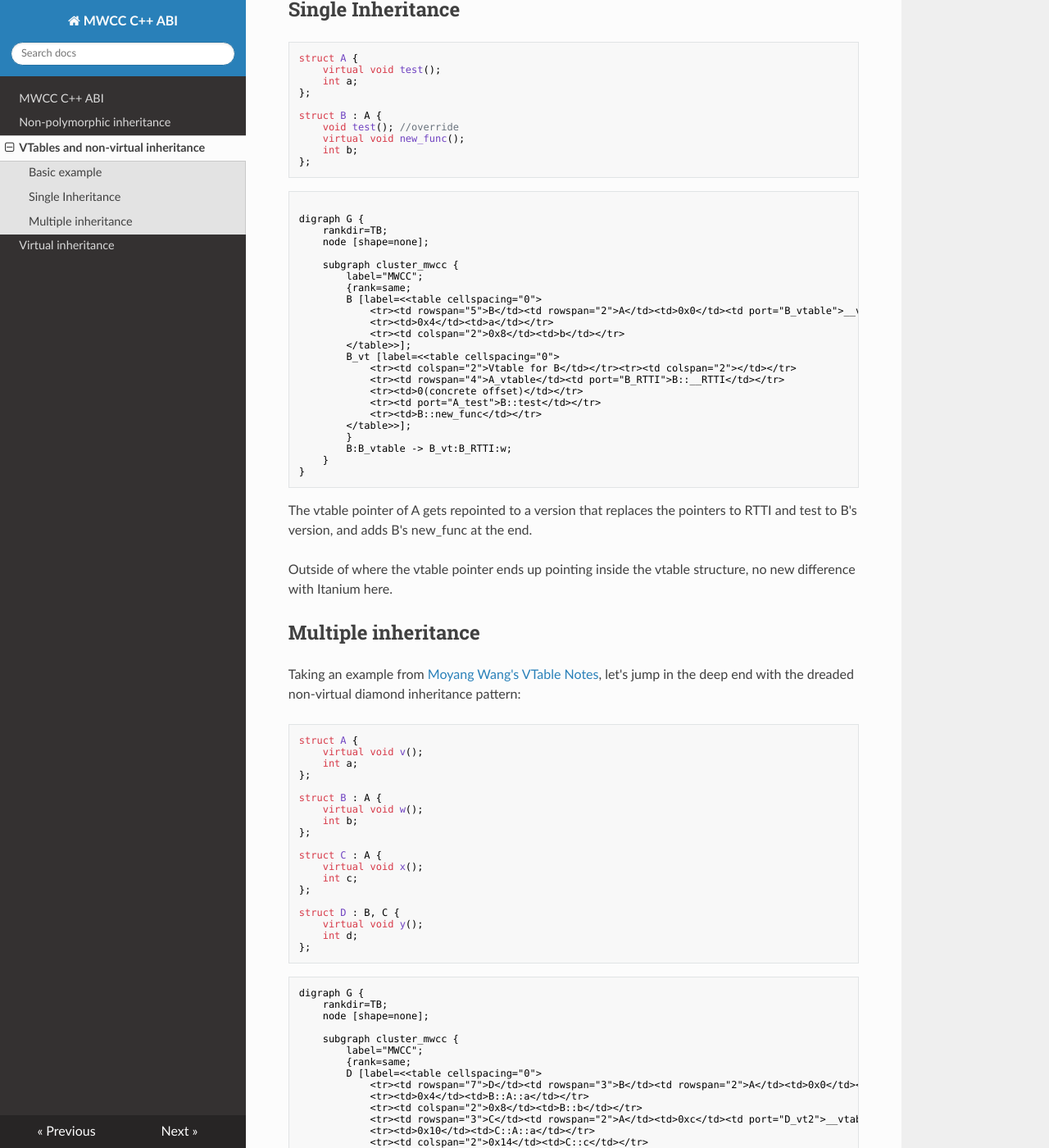
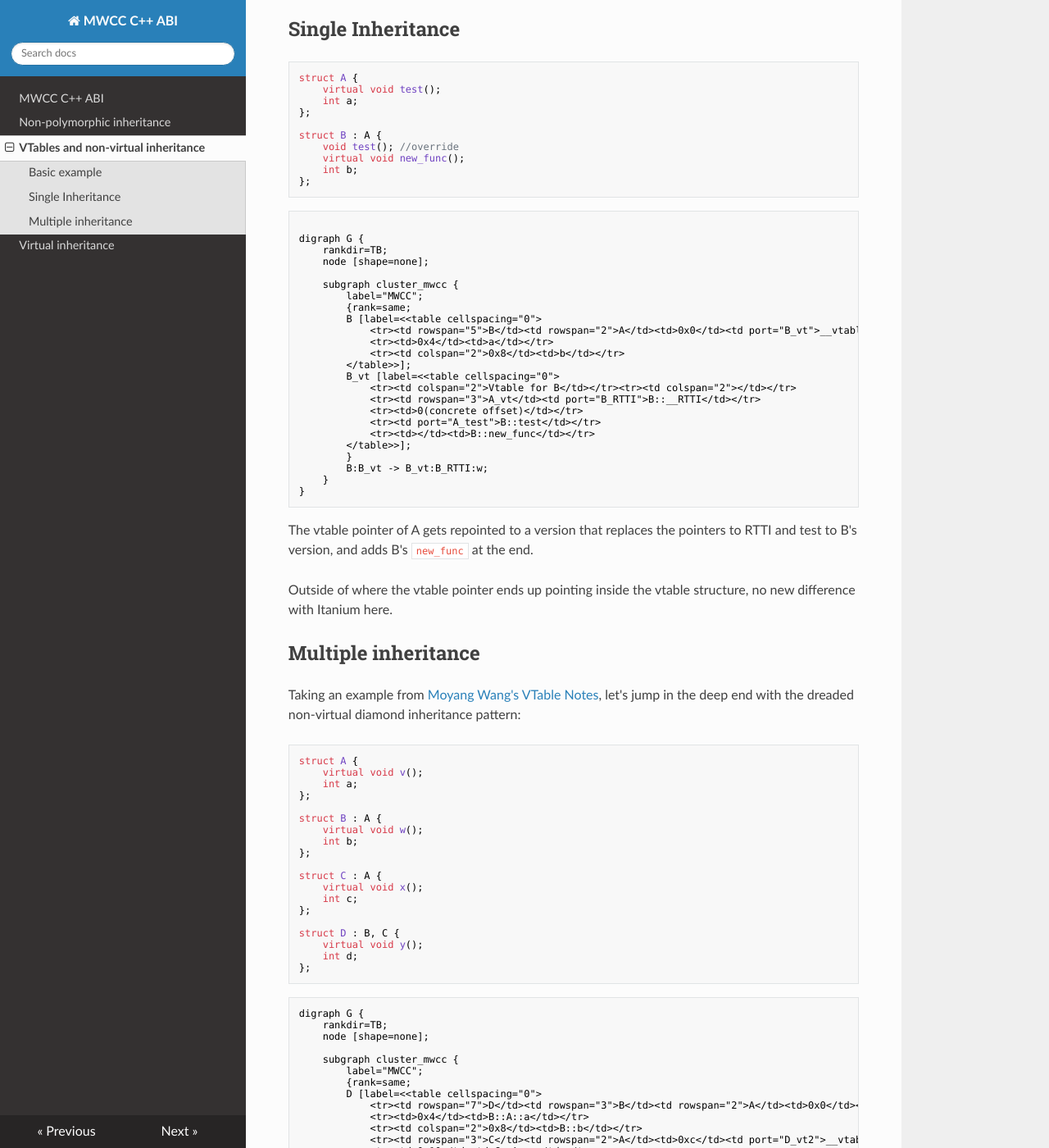
Before and after one commit to SephDB/mwcc-abi, an MkDocs documentation site: the page built from docs/vtable_basic.md, in a window 1280 px wide and 1400 px high, scrolled down 1787 px. Shown: the whole window at 82% size. Built offline with MkDocs 1.6.1, drawn with Linux system fonts in a browser that asks for light colours; nearby versions of some CDN libraries; a script that is not in the unit is left out; some of the changed text lies outside the part shown.

Commit message:
md and diagram cleanup

````diff
--- a/docs/vtable_basic.md
+++ b/docs/vtable_basic.md
@@ -12,6 +12,7 @@
     int a;
 };
 ```
+
 ```dot
 digraph G {
     rankdir=TB;
@@ -21,42 +22,42 @@
         label="MWCC";
         {rank=same;
         A [label=<<table cellspacing="0">
-            <tr><td rowspan="2">A</td><td>0x0</td><td port="A_vtable">__vtable</td></tr>
+            <tr><td rowspan="2">A</td><td>0x0</td><td port="A_vt">__vtable</td></tr>
             <tr><td>0x4</td><td>a</td></tr>
         </table>>];
         A_vt [label=<<table cellspacing="0">
             <tr><td colspan="2">Vtable for A</td></tr><tr><td colspan="2"></td></tr>
-            <tr><td rowspan="3">A_vtable</td><td port="A_RTTI">A::__RTTI</td></tr>
+            <tr><td rowspan="3">A_vt</td><td port="A_RTTI">A::__RTTI</td></tr>
             <tr><td>0(concrete offset)</td></tr>
             <tr><td port="A_test">A::test</td></tr>
         </table>>];
         }
-        A:A_vtable -> A_vt:A_RTTI:w;
+        A:A_vt -> A_vt:A_RTTI:w;
     }
 
     subgraph cluster_itanium {
         label="Itanium";
         {rank=same
         A2 [label=<<table cellspacing="0">
-            <tr><td rowspan="2">A</td><td>0x0</td><td port="A_vtable">__vtable</td></tr>
+            <tr><td rowspan="2">A</td><td>0x0</td><td port="A_vt">__vtable</td></tr>
             <tr><td>0x4</td><td port="A_test">a</td></tr>
         </table>>];
 
         A_vt2 [label=<<table cellspacing="0">
             <tr><td colspan="2">Vtable for A</td></tr><tr><td colspan="2"></td></tr>
-            <tr><td rowspan="3">A_vtable</td><td>0(concrete offset)</td></tr>
+            <tr><td rowspan="3">A_vt</td><td>0(concrete offset)</td></tr>
             <tr><td port="A_RTTI">A::__RTTI</td></tr>
             <tr><td port="A_start">A::test</td></tr>
         </table>>];
         }
-        A2:A_vtable -> A_vt2:A_start:w;
+        A2:A_vt -> A_vt2:A_start:w;
     }
 }
 ```
 
 As you can see, there's a few ordering differences: MWCC has objects' vtable pointers point to the start of the structure, whereas Itanium has them point to the start of the virtual function table within the vtable.
 
-The concrete offset is 0 in simple cases like this, but it'll be relevant in multiple inheritance cases where it gives the offset from the subobject a vtable is part of to the concrete type's position.
+The concrete offset is 0 in simple cases like this, but it'll be relevant in multiple inheritance cases where it gives the offset from the base class object a vtable is part of to the concrete type's position.
 
 In Itanium the vtable pointer is always at the start of an (sub)object, but MWCC has a different algorithm: it puts the vtable pointer in declaration order of the first declared virtual method:
 
@@ -66,6 +67,7 @@
     virtual void test();
 };
 ```
+
 ```dot
 
 digraph G {
@@ -77,21 +79,21 @@
         {rank=same;
         A [label=<<table cellspacing="0">
             <tr><td rowspan="2">A</td><td>0x0</td><td>a</td></tr>
-            <tr><td>0x4</td><td port="A_vtable">__vtable</td></tr>
+            <tr><td>0x4</td><td port="A_vt">__vtable</td></tr>
         </table>>];
         A_vt [label=<<table cellspacing="0">
             <tr><td colspan="2">Vtable for A</td></tr><tr><td colspan="2"></td></tr>
-            <tr><td rowspan="3">A_vtable</td><td port="A_RTTI">A::__RTTI</td></tr>
+            <tr><td rowspan="3">A_vt</td><td port="A_RTTI">A::__RTTI</td></tr>
             <tr><td>0(concrete offset)</td></tr>
             <tr><td port="A_test">A::test</td></tr>
         </table>>];
         }
-        A:A_vtable -> A_vt:A_RTTI:w;
+        A:A_vt -> A_vt:A_RTTI:w;
     }
 }
 ```
 
-Note how the concrete offset in the vtable remains unchanged, since it is based on the offset from a pointer to the subobject, not the offset of the vtable itself.
+Note how the concrete offset in the vtable remains unchanged, since it is based on the offset from a pointer to the base class object, not the offset of the vtable itself.
 
 ## Single Inheritance
 
@@ -107,6 +109,7 @@
     int b;
 };
 ```
+
 ```dot
 
 digraph G {
@@ -117,24 +120,24 @@
         label="MWCC";
         {rank=same;
         B [label=<<table cellspacing="0">
-            <tr><td rowspan="5">B</td><td rowspan="2">A</td><td>0x0</td><td port="B_vtable">__vtable</td></tr>
+            <tr><td rowspan="5">B</td><td rowspan="2">A</td><td>0x0</td><td port="B_vt">__vtable</td></tr>
             <tr><td>0x4</td><td>a</td></tr>
             <tr><td colspan="2">0x8</td><td>b</td></tr>
         </table>>];
         B_vt [label=<<table cellspacing="0">
             <tr><td colspan="2">Vtable for B</td></tr><tr><td colspan="2"></td></tr>
-            <tr><td rowspan="4">A_vtable</td><td port="B_RTTI">B::__RTTI</td></tr>
+            <tr><td rowspan="3">A_vt</td><td port="B_RTTI">B::__RTTI</td></tr>
             <tr><td>0(concrete offset)</td></tr>
             <tr><td port="A_test">B::test</td></tr>
-            <tr><td>B::new_func</td></tr>
+            <tr><td></td><td>B::new_func</td></tr>
         </table>>];
         }
-        B:B_vtable -> B_vt:B_RTTI:w;
+        B:B_vt -> B_vt:B_RTTI:w;
     }
 }
 ```
 
-The vtable pointer of A gets repointed to a version that replaces the pointers to RTTI and test to B's version, and adds B's new_func at the end.
+The vtable pointer of A gets repointed to a version that replaces the pointers to RTTI and test to B's version, and adds B's `new_func` at the end.
 
 Outside of where the vtable pointer ends up pointing inside the vtable structure, no new difference with Itanium here.
 
@@ -163,6 +166,7 @@
     int d;
 };
 ```
+
 ```dot
 digraph G {
     rankdir=TB;
@@ -181,16 +185,16 @@
             <tr><td colspan="3">0x18</td><td>d</td></tr>
         </table>>];
         D_vt [label=<<table cellspacing="0">
-            <tr><td colspan="2">Vtable for D</td></tr><tr><td colspan="2"></td></tr>
-            <tr><td rowspan="4">B_vtable</td><td port="D_RTTI1">D::__RTTI</td></tr>
+            <tr><td colspan="3">Vtable for D</td></tr><tr><td colspan="3"></td></tr>
+            <tr><td rowspan="4">B_vt</td><td rowspan="3">A_vt</td><td port="D_RTTI1">D::__RTTI</td></tr>
             <tr><td>0(concrete offset)</td></tr>
             <tr><td>A::v</td></tr>
-            <tr><td>B::w</td></tr>
-            <tr><td rowspan="5">C_vtable</td><td port="D_RTTI2">D::__RTTI</td></tr>
+            <tr><td></td><td>B::w</td></tr>
+            <tr><td rowspan="4">C_vt</td><td rowspan="3">A_vt</td><td port="D_RTTI2">D::__RTTI</td></tr>
             <tr><td>-0xc(concrete offset)</td></tr>
             <tr><td>A::v</td></tr>
-            <tr><td>C::x</td></tr>
-            <tr><td>D::y</td></tr>
+            <tr><td></td><td>C::x</td></tr>
+            <tr><td colspan="2"></td><td>D::y</td></tr>
         </table>>];
         }
         D:D_vt1 -> D_vt:D_RTTI1:w
@@ -210,16 +214,16 @@
             <tr><td colspan="3">0x18</td><td>d</td></tr>
         </table>>];
         D2_vt [label=<<table cellspacing="0">
-            <tr><td colspan="2">Vtable for D</td></tr><tr><td colspan="2"></td></tr>
-            <tr><td rowspan="5">B_vtable</td><td>0(concrete offset)</td></tr>
+            <tr><td colspan="3">Vtable for D</td></tr><tr><td colspan="3"></td></tr>
+            <tr><td rowspan="4">B_vt</td><td rowspan="3">A_vt</td><td>0(concrete offset)</td></tr>
             <tr><td>D::__RTTI</td></tr>
             <tr><td port="D_RTTI1">A::v</td></tr>
-            <tr><td>B::w</td></tr>
-            <tr><td>D::y</td></tr>
-            <tr><td rowspan="4">C_vtable</td><td>-0xc(concrete offset)</td></tr>
+            <tr><td></td><td>B::w</td></tr>
+            <tr><td colspan="2"></td><td>D::y</td></tr>
+            <tr><td rowspan="4">C_vt</td><td rowspan="3">A_vt</td><td>-0xc(concrete offset)</td></tr>
             <tr><td>D::__RTTI</td></tr>
             <tr><td port="D_RTTI2">A::v</td></tr>
-            <tr><td>C::x</td></tr>
+            <tr><td></td><td>C::x</td></tr>
         </table>>];
         }
         D2:D_vt1 -> D2_vt:D_RTTI1:w
@@ -245,6 +249,7 @@
     int c;
 };
 ```
+
 ```dot
 
 digraph G {
@@ -263,12 +268,12 @@
         </table>>];
         C_vt [label=<<table cellspacing="0">
             <tr><td colspan="2">Vtable for C</td></tr><tr><td colspan="2"></td></tr>
-            <tr><td rowspan="2">C_vtable</td><td port="C_vt">C::__RTTI</td></tr>
+            <tr><td rowspan="2"></td><td port="C_vt">C::__RTTI</td></tr>
             <tr><td>0(concrete offset)</td></tr>
-            <tr><td rowspan="4">A_vtable</td><td port="A_vt">C::__RTTI</td></tr>
+            <tr><td rowspan="3">A_vt</td><td port="A_vt">C::__RTTI</td></tr>
             <tr><td>-0x4(concrete offset)</td></tr>
             <tr><td>A::v</td></tr>
-            <tr><td>C::w</td></tr>
+            <tr><td></td><td>C::w</td></tr>
         </table>>];
         }
         C:A_vt -> C_vt:A_vt:w;
@@ -286,16 +291,17 @@
         </table>>];
         C2_vt [label=<<table cellspacing="0">
             <tr><td colspan="2">Vtable for C</td></tr><tr><td colspan="2"></td></tr>
-            <tr><td rowspan="4">A_vtable</td><td>C::__RTTI</td></tr>
+            <tr><td rowspan="3">A_vt</td><td>C::__RTTI</td></tr>
             <tr><td>0(concrete offset)</td></tr>
             <tr><td port="A_vt">A::v</td></tr>
-            <tr><td>C::w</td></tr>
+            <tr><td></td><td>C::w</td></tr>
         </table>>];
         }
         C2:A_vt -> C2_vt:A_vt:w;
     }
 }
 ```
+
 B is not a dynamic base class, but A is. In Itanium, this makes A the primary base class, and it gets shifted to the front of the direct base class order, enabling the use of A's vtable pointer as C's. MWCC keeps B as the first base, necessitating the introduction of another (empty) vtable to have a primary vtable that has offset 0. This is necessary for dynamic_cast to work correctly, since that looks at the primary vtable to know how much to adjust the pointer by to get to the concrete object.
 
 Note that MWCC still appends C's virtual function `w` to A's vtable.
````
Also changed, not shown: docs/basic_inheritance.md (+2 -1 lines).
